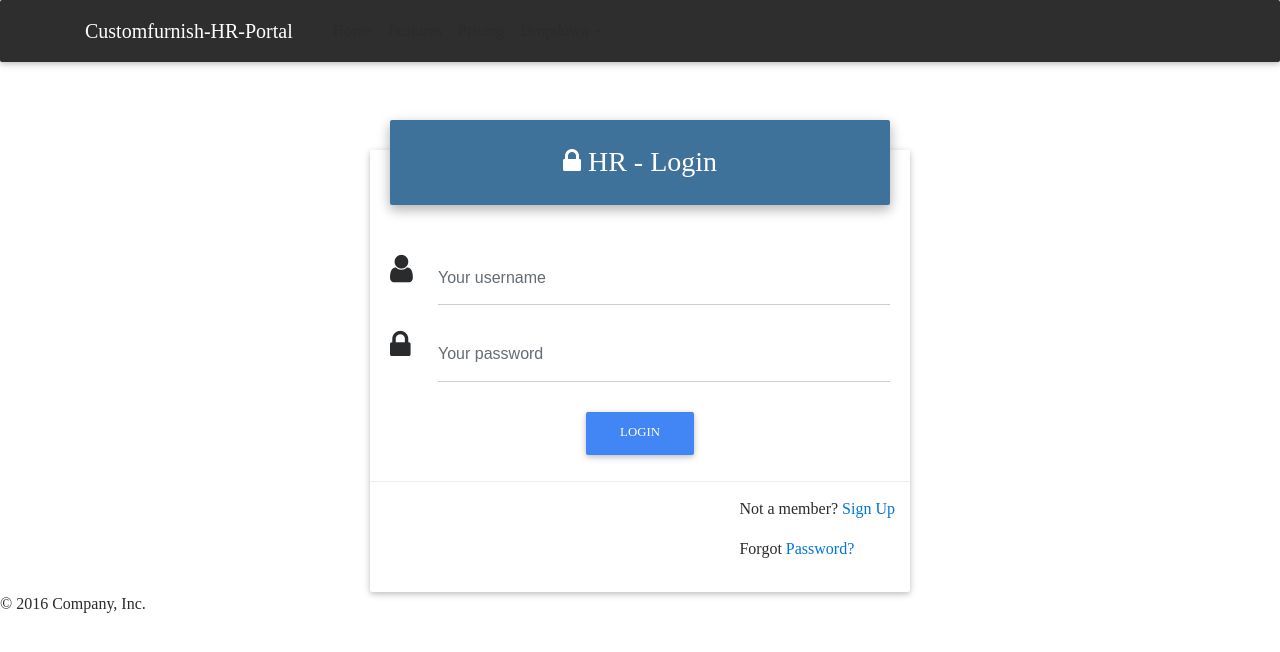
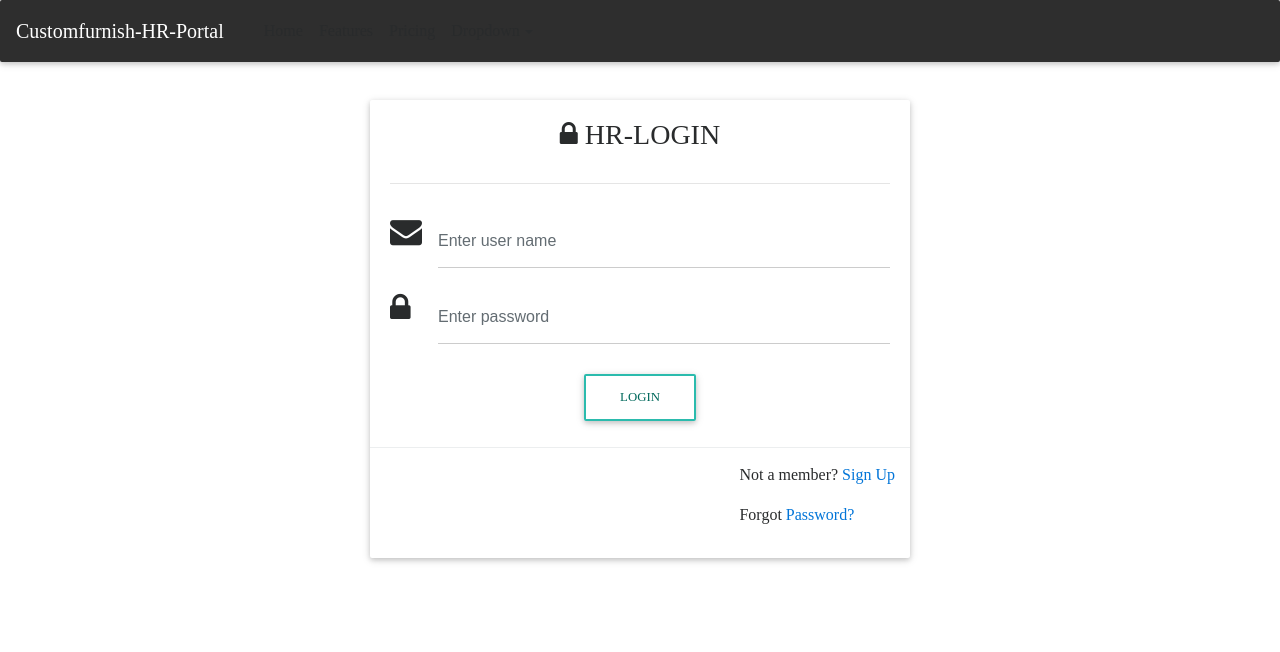
Before and after one commit to venkatasrikanthmaddela/payslipsproject, a Django app: page /sign-in in a window 1280 px wide. Shown: the top 652 px of the page. Run offline with Django 3.2, Linux system fonts and the light colour scheme; some libraries are stand-ins or nearby versions; some web fonts are replaced.

Commit message:
stable UI first version

```diff
--- a/payslipsproject/constants.py
+++ b/payslipsproject/constants.py
@@ -267,7 +267,6 @@ MONTHS = {
     "4": "April",
     "5": "May",
     "6": "June",
-
     "7": "July",
     "8": "August",
     "9": "September",
--- a/static/css/style.css
+++ b/static/css/style.css
@@ -51,6 +51,9 @@
 .medium-content{
     font-family: RobotoMedium;
 }
+.light-content{
+    font-family: RobotoLight;
+}
 .view {
     height: 100%;
 }
@@ -73,7 +76,7 @@
     background-size: cover;
 }
 .login-form-row{
-    margin-top: 150px;
+    margin-top: inherit;
 }
 .set-height{
     margin-top: 100px;
@@ -92,5 +95,5 @@
     margin-top: 500px;
 }
 .landing-page-login-button-sections{
-    margin-top:250px;
+    margin-top:inherit;
 }
--- a/templates/baseTemplates/base.html
+++ b/templates/baseTemplates/base.html
@@ -1,10 +1,8 @@
 {% extends 'baseTemplates/linkedFiles.html' %}
 {% load staticfiles %}
 {% block main_content %}
-    {% include 'baseTemplates/modals.html' %}
     <header>
-    <nav class="navbar fixed-top navbar-toggleable-md elegant-color bg-primary">
-        <div class="container">
+        <nav class="navbar fixed-top navbar-toggleable-md elegant-color bg-primary">
             <button class="navbar-toggler navbar-toggler-right" type="button" data-toggle="collapse" data-target="#collapseEx2" aria-controls="collapseEx2" aria-expanded="false" aria-label="Toggle navigation">
                 <span class="navbar-toggler-icon"></span>
             </button>
@@ -38,13 +36,10 @@
                     </div>
                 {% endif %}
             </div>
-        </div>
-    </nav>
-    <!--/.Navbar-->
+        </nav>
+        <!--/.Navbar-->
     </header>
+    {% include 'baseTemplates/modals.html' %}
     {% block project_content %}
     {% endblock project_content %}
-    <footer>
-        <p class="center-block regular-content" >© 2016 Company, Inc.</p>
-    </footer>
 {% endblock main_content %}
--- a/templates/baseTemplates/modals.html
+++ b/templates/baseTemplates/modals.html
@@ -48,3 +48,45 @@
         </div>
     </div>
 </div>
+
+
+<div class="modal fade" id="fieldsInfoModal" tabindex="-1" role="dialog" aria-labelledby="myModalLabel" aria-hidden="true">
+    <div class="modal-dialog modal-notify modal-lg" role="document">
+        <!--Content-->
+        <div class="modal-content">
+            <!--Header-->
+            <div class="modal-header">
+                <p class="heading lead align-self-center mx-lg-auto">Mandatory and exemption fields info</p>
+
+                <button type="button" class="close" data-dismiss="modal" aria-label="Close">
+                    <span aria-hidden="true" class="red-text">&times;</span>
+                </button>
+            </div>
+
+            <!--Body-->
+            <div class="modal-body">
+                <div class="row">
+                    <div class="col-lg-6 col-sm-12">
+                        <p class="text-center" style="text-decoration: underline">MANDATORY FIELDS</p>
+                        <ul class="list-group">
+                            {% for each_field in requiredFields.mandatoryFields %}
+                                <li class="list-group-item"><p class="large">{{ each_field }}</p></li>
+                            {% endfor %}
+                        </ul>
+                    </div>
+                    <div class="col-lg-6 col-sm-12">
+                        <p class="text-center" style="text-decoration: underline">EXEMPTION FIELDS</p>
+                        <ul class="list-group">
+                            {% for each_field in requiredFields.exemptionFields %}
+                                <li class="list-group-item"><p class="tiny">{{ each_field }}</p></li>
+                            {% endfor %}
+                        </ul>
+                    </div>
+                </div>
+            </div>
+
+            <!--Footer-->
+        </div>
+        <!--/.Content-->
+    </div>
+</div>
--- a/templates/baseTemplates/signInPage.html
+++ b/templates/baseTemplates/signInPage.html
@@ -1,32 +1,32 @@
 {% extends 'baseTemplates/base.html' %}
 {% load staticfiles %}
 {% block project_content %}
-    <div class="container">
-        <div class="row login-form-row">
-            <div class="col-sm-6 push-3">
-                <!--Form with header-->
+    <div class="container set-height">
+        <div class="row">
+            <div class="col-lg-6 col-sm-12 mx-lg-auto">
                 <div class="card">
                     <div class="card-block">
-
                         <!--Header-->
-                        <div class="form-header  unique-color">
-                            <h3 class="medium-content"><i class="fa fa-lock"></i> HR - Login</h3>
+                        <div class="text-center">
+                            <h3 class="light-content"><i class="fa fa-lock"></i> HR-LOGIN</h3>
+                            <hr class="mt-2 mb-2">
                         </div>
 
                         <!--Body-->
-                        <div class="md-form regular-content">
-                            <i class="fa fa-user prefix"></i>
-                            <input type="text" placeholder="Your username" id="form2" class="form-control user-name-field">
+                        <div class="md-form">
+                            <i class="fa fa-envelope prefix"></i>
+                            <input type="text" id="form2" placeholder="Enter user name " class="form-control user-name-field">
                         </div>
 
-                        <div class="md-form regular-content">
+                        <div class="md-form">
                             <i class="fa fa-lock prefix"></i>
-                            <input type="password" placeholder="Your password" id="form4" class="form-control password-field">
+                            <input type="password" id="form4" placeholder="Enter password" class="form-control password-field">
                         </div>
 
-                        <div class="text-center regular-content">
-                            <a class="btn primary-color admin-login">Login</a>
+                        <div class="text-center">
+                            <a class="btn btn-outline-default text-center admin-login">Login</a>
                         </div>
+
                     </div>
 
                     <!--Footer-->
@@ -38,9 +38,38 @@
                     </div>
 
                 </div>
-                <!--/Form with header-->
-
             </div>
         </div>
     </div>
+    {#        <div class="row">#}
+    {#            <div class="col-lg-8 col-sm-12 align-self-center">#}
+    {#                <!--Form with header-->#}
+    {#                <div class="card">#}
+    {#                    <!--Body-->#}
+    {#                    <div class="md-form regular-content">#}
+    {#                        <i class="fa fa-user prefix"></i>#}
+    {#                        <input type="text" placeholder="Your username" id="form2" class="form-control user-name-field">#}
+    {#                    </div>#}
+    {##}
+    {#                    <div class="md-form regular-content">#}
+    {#                        <i class="fa fa-lock prefix"></i>#}
+    {#                        <input type="password" placeholder="Your password" id="form4" class="form-control password-field">#}
+    {#                    </div>#}
+    {##}
+    {#                    <div class="text-center regular-content">#}
+    {#                        <a class="btn primary-color admin-login">Login</a>#}
+    {#                    </div>#}
+    {##}
+    {#                    <!--Footer-->#}
+    {#                    <div class="modal-footer">#}
+    {#                        <div class="options">#}
+    {#                            <p>Not a member? <a href="#">Sign Up</a></p>#}
+    {#                            <p>Forgot <a href="#">Password?</a></p>#}
+    {#                        </div>#}
+    {#                    </div>#}
+    {##}
+    {#                </div>#}
+    {#                <!--/Form with header-->#}
+    {#            </div>#}
+    {#        </div>#}
 {% endblock project_content %}
```
Also changed, not shown: hrOperations/views.py (+6 -2 lines), templates/baseTemplates/landingPage.html (+16 -19 lines), templates/dashboardManagement/adminDashboard.html (+9 -15 lines), templates/hrOperations/sendPayslipsInBulk.html (+7 -4 lines).
